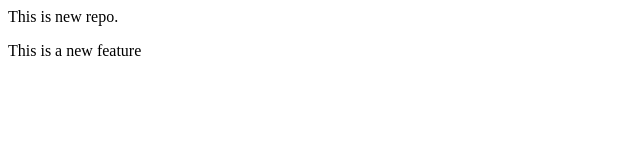
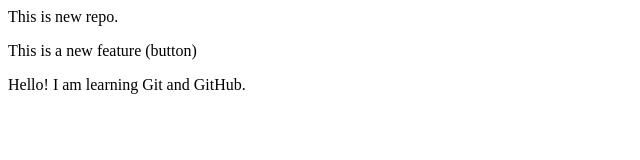
Before and after one commit to surajgithub123/localrepo, a plain HTML site: page index.html in a window 1280 px wide. Shown: the whole page, without its empty margins (0-640 px from the left). Drawn offline with Linux system fonts and the light colour scheme.

Commit message:
Add test paragraph

```diff
--- a/index.html
+++ b/index.html
@@ -1,2 +1,3 @@
 <P>This is new repo.</P>
-<p>This is a new feature</p>
+<p>This is a new feature (button)</p>
+<p>Hello! I am learning Git and GitHub.</p>
```
